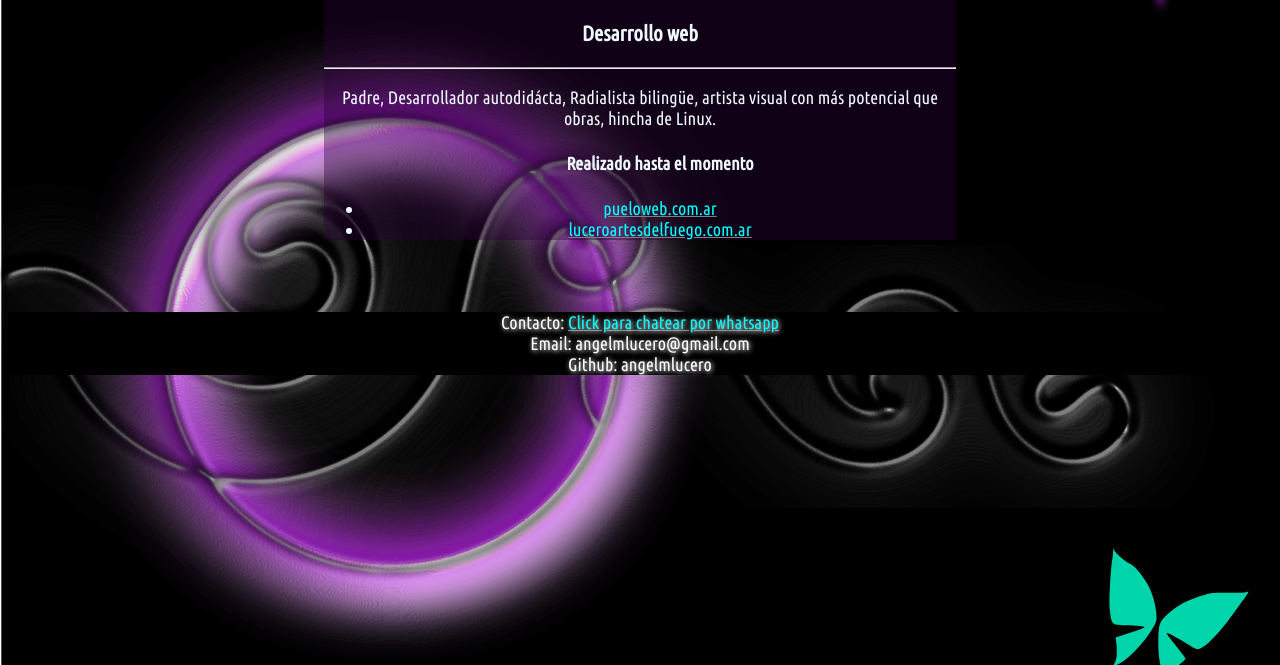
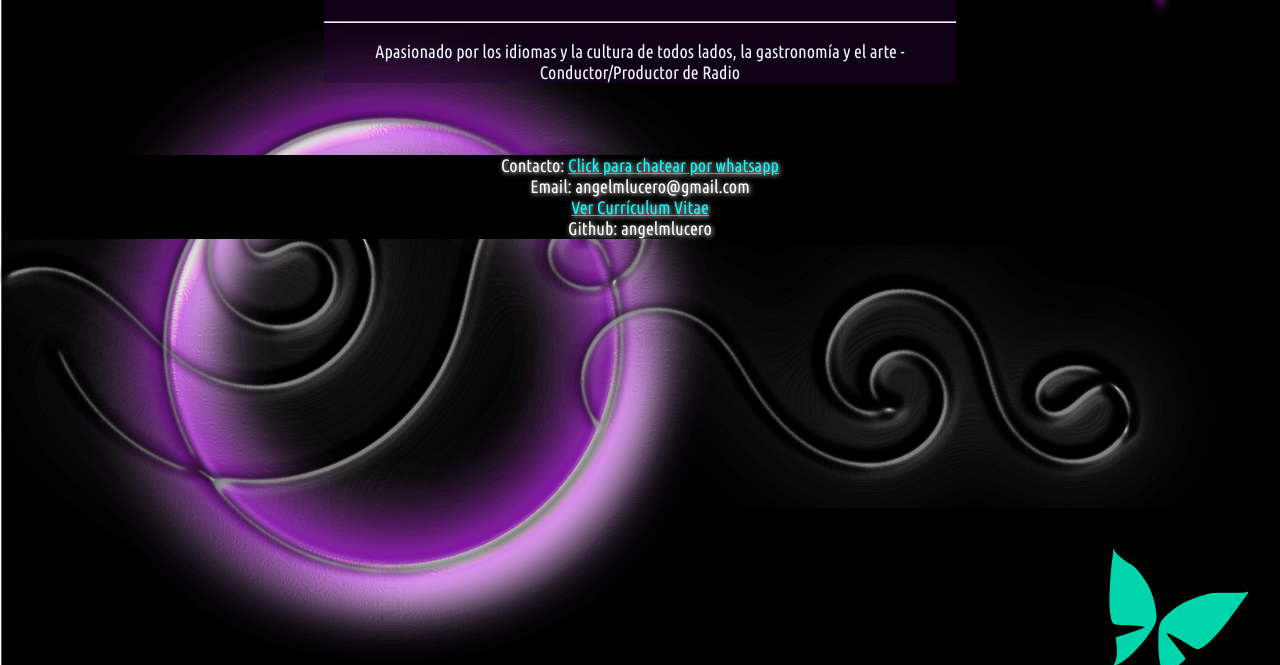
Before and after one commit to angelmlucero/angelmlucero.github.io, a plain HTML site: page index.html in a window 1280 px wide. Shown: the part 135-800 px from the top of the page. Drawn offline with Linux system fonts and the light colour scheme.

Commit message:
Update index.html

```diff
--- a/index.html
+++ b/index.html
@@ -35,17 +35,14 @@
 <body>
 	<div>
 		<h1>Angel M. Lucero</h1>
-		<h3>Desarrollo web</h3>
+
         <hr>
-		<p>Padre, Desarrollador autodidácta, Radialista bilingüe, artista visual con más potencial que obras, hincha de Linux. </p>
-		<ul>
-		<h4>Realizado hasta el momento</h4>
-			<li><a href="https://www.pueloweb.com.ar" target="_blank">pueloweb.com.ar</a></li>
-			<li><a href="https://www.luceroartesdelfuego.com.ar" target="_blank">luceroartesdelfuego.com.ar</a></li>
-		</ul>
+		<p>Apasionado por los idiomas y la cultura de todos lados, la gastronomía y el arte - Conductor/Productor de Radio </p>
+
 	</div>
 	<footer><p>Contacto: <a href="https://wa.me/5492944590082" target="_blank">Click para chatear por whatsapp</a><br>
-			Email: angelmlucero@gmail.com<br>
+	Email: angelmlucero@gmail.com<br>
+	 <a href="https://drive.google.com/file/d/1PiD5IdMC_FKz6RwxJQdGufbBu4O1xAIP/view?usp=sharing" target="_blank">Ver Currículum Vitae</a><br>
             Github: angelmlucero </p></footer>
 </body>
 </html>
```
